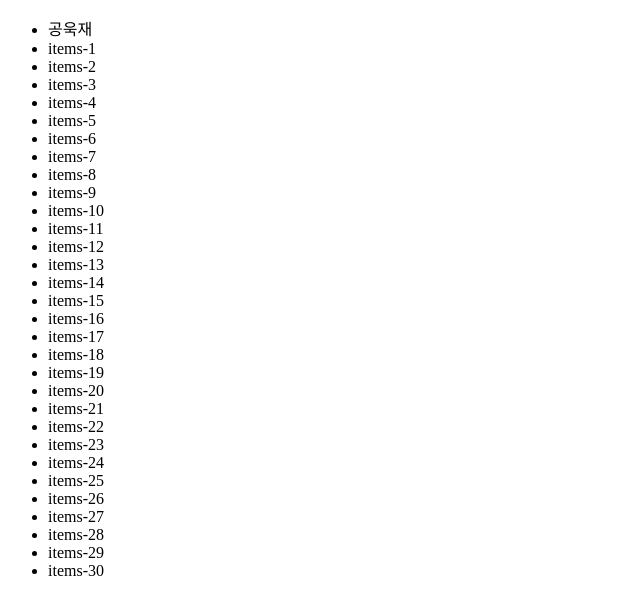
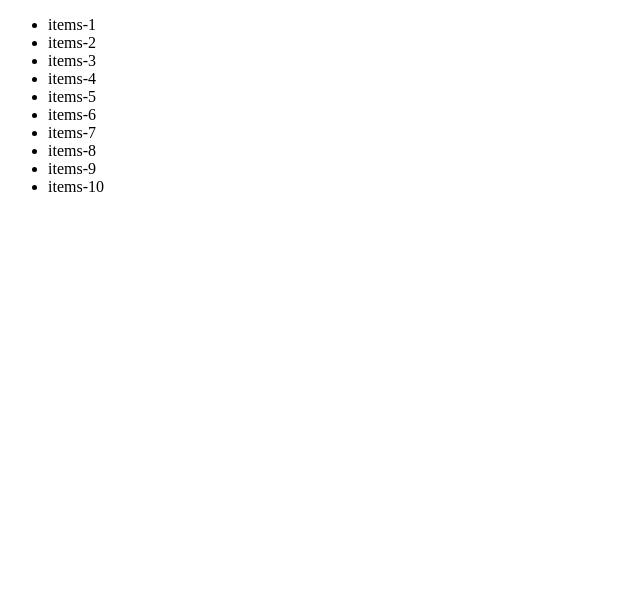
Before and after one commit to samuel21695/callback, a website: page index.html in a window 1280 px wide. Shown: the whole page, without its empty margins (0-640 px from the left). Drawn offline with Linux system fonts and the light colour scheme.

Commit message:
upload to the gitgub

```diff
--- a/index.html
+++ b/index.html
@@ -6,10 +6,10 @@
   <title>Document</title>
 </head>
 <body>
-  <div id="root">
+  <div id="root" data-special="1">
     <ul>
-      <li>공욱재</li>
       <!-- li{items-$}*30 -->
+      <!-- data 내가 만드는 속성 -->
       <li>items-1</li>
       <li>items-2</li>
       <li>items-3</li>
@@ -20,37 +20,21 @@
       <li>items-8</li>
       <li>items-9</li>
       <li>items-10</li>
-      <li>items-11</li>
-      <li>items-12</li>
-      <li>items-13</li>
-      <li>items-14</li>
-      <li>items-15</li>
-      <li>items-16</li>
-      <li>items-17</li>
-      <li>items-18</li>
-      <li>items-19</li>
-      <li>items-20</li>
-      <li>items-21</li>
-      <li>items-22</li>
-      <li>items-23</li>
-      <li>items-24</li>
-      <li>items-25</li>
-      <li>items-26</li>
-      <li>items-27</li>
-      <li>items-28</li>
-      <li>items-29</li>
-      <li>items-30</li>
+
     </ul>
   </div>
   <script>
     const root = document.getElementById('root');
-    const ul = root.children[0];
-    console.log(ul);
+    console.dir(root.dataset.special)
+    console.log(typeof(root.dataset.special))
+    // const ul = root.children[0];
+    // console.log(ul);
 
-    // eventTarget
-    ul.addEventListener('click', function(eventTarget) {
-      eventTarget.target.style.color = "red";
-    })
+
+    // // eventTarget
+    // ul.addEventListener('click', function(eventTarget) {
+    //   eventTarget.target.style.color = "red";
+    // })
   </script>
 </body>
 </html>
```
Also changed, not shown: app.js (+6 -13 lines), callback.practice-2.js (added, +10 -0 lines), callback.practice.js (added, +18 -0 lines), package.json (added, +11 -0 lines), 1 other file.
